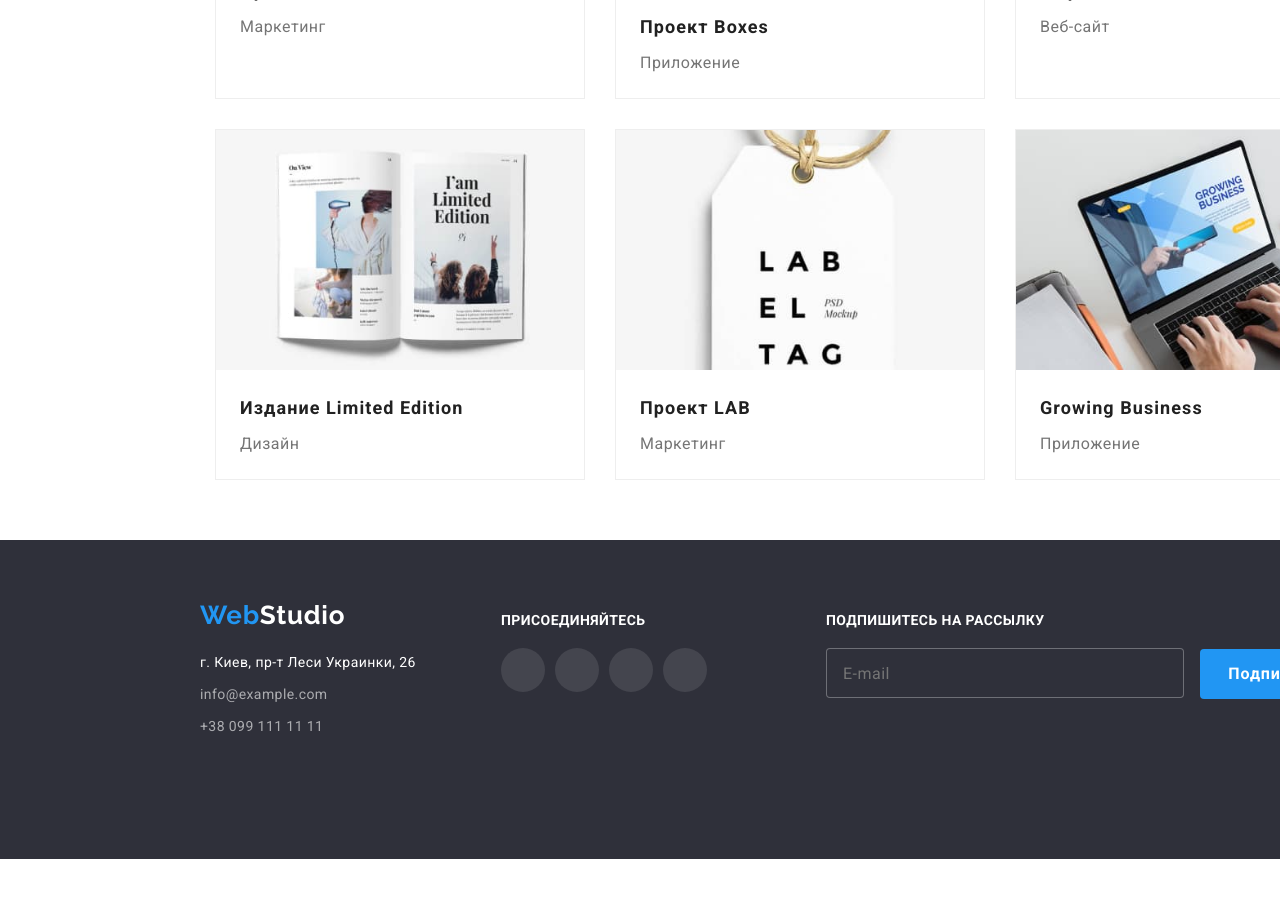
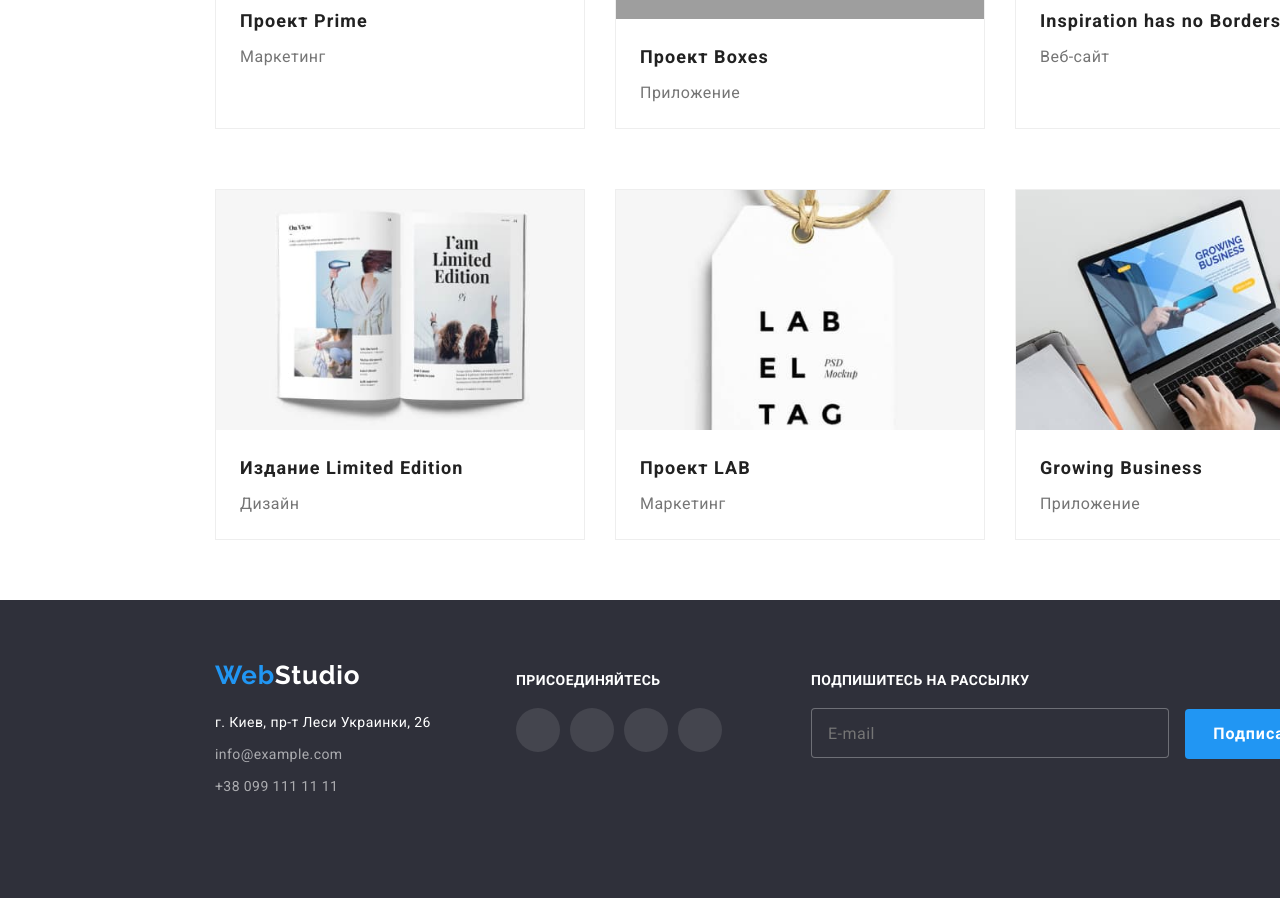
Before and after one commit to Bohatyrenko/goit-markup-hw-08, a plain HTML site: page portfolio.html in a window 1280 px wide. Shown: the part 892-1790 px from the top of the page. Before the commit the page ends 1751 px from the top, so only its background shows below. Drawn offline with Linux system fonts and the light colour scheme; grey boxes are pictures that could not be loaded.

Commit message:
Исправляет ошибки с портфолио

```diff
--- a/portfolio.html
+++ b/portfolio.html
@@ -43,10 +43,10 @@
           </div>
           <nav class="navigate horizont">
             <ul class="header-list">
-              <li class="line">
+              <li>
                 <a class="header-link" href="./index.html">Студия</a>
               </li>
-              <li>
+              <li class="line-portfolio">
                 <a class="header-link" href="./portfolio.html">Портфолио</a>
               </li>
               <li>
@@ -70,10 +70,10 @@
       </div>
       <div class="mobile-menu is-open" data-menu>
         <ul class="mobile-menu-list">
-          <li class="mobile-line">
+          <li>
             <a class="mobile-menu-link" href="./index.html">Студия</a>
           </li>
-          <li>
+          <li class="mobile-line-portfolio">
             <a class="mobile-menu-link" href="./portfolio.html">Портфолио</a>
           </li>
           <li>
@@ -126,20 +126,6 @@
               </li>
             </ul>
             <ul class="portfolio">
-
-
-
-              <!-- <picture>
-                <source srcset="./images/comand/desktop/igor-270.jpg 1x, ./images/comand/desktop/igor-270-2x.jpg 2x"
-                  media="(min-width: 1200px)" />
-                <source srcset="./images/comand/tablet/igor-354.jpg 1x, ./images/comand/tablet/igor-354-2x.jpg 2x"
-                  media="(min-width: 768px)" />
-                <source srcset="./images/comand/mob/igor-480.jpg 1x, ./images/comand/mob/igor-480-2x.jpg 2x"
-                  media="(min-width: 480px)" />
-                <img src="./images/comand/mob/igor-480.jpg" alt="Фото Игоря Демьяненко" width="450">
-              </picture>
- -->
-
               <li class="portfolio-item portfolio-bottom">
                 <a class="portfolio-link shadow" href="">
                   <div class="portfolio-div-overlap">
--- a/sass/layouts/_footer.scss
+++ b/sass/layouts/_footer.scss
@@ -26,8 +26,8 @@ footer {
     display: flex;
     text-align: start;
     width: 1600px;
-    padding-right: 200px;
-    padding-left: 200px;
+    padding-right: 215px;
+    padding-left: 215px;
   }
 
   &-title {
--- a/sass/layouts/_portfolio.scss
+++ b/sass/layouts/_portfolio.scss
@@ -78,26 +78,49 @@
 }
 
 .portfolio {
-  width: 100%;
+  display: flex;
+  flex-wrap: wrap;
+  margin-top: -30px;
+  margin-left: -30px;
 
-  @include for-size(tablet) {
-    display: flex;
-    flex-wrap: wrap;
-    justify-content: space-between;
-  }
+  // @include for-size(tablet) {
+  //   display: flex;
+  //   flex-wrap: wrap;
+  //   justify-content: space-between;
+  // }
 
   &-item {
     background-color: $background-color;
     border: 1px solid #eeeeee;
     box-sizing: border-box;
 
+
+
+    margin-top: 30px;
+    margin-left: 30px;
+    width: 100%;
+
+
     @include for-size(tablet) {
-      width: calc((100% - 30px) / 2);
+      width: calc(100% / 2 - 30px);
     }
 
     @include for-size(desktop) {
-      width: calc((100% - 60px) / 3);
+      width: calc(100% / 3 - 30px);
     }
+
+
+
+
+
+
+    // @include for-size(tablet) {
+    //   width: calc((100% - 30px) / 2);
+    // }
+
+    // @include for-size(desktop) {
+    //   width: calc((100% - 60px) / 3);
+    // }
   }
 
   &-bottom {
```
Also changed, not shown: css/main.css, css/main.min.css, 2 other files.
